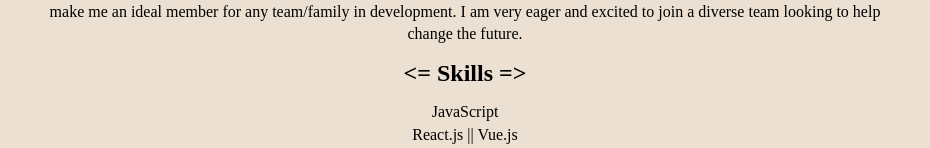
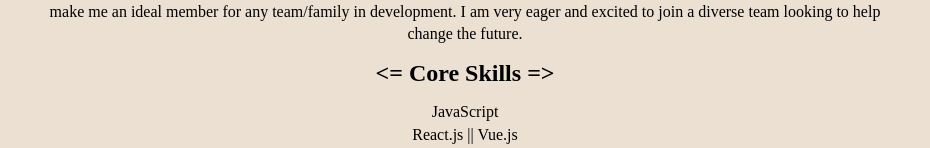
Before and after one commit to kavakai/kai_website, a React (Create React App) app: page / in a window 1280 px wide. Shown: the part 237-385 px from the top of the page, without its empty margins (175-1105 px from the left). Built offline with nearby package versions, Linux system fonts and the light colour scheme; no server answers; a web font is replaced by a local one.

Commit message:
Change skills title

```diff
--- a/src/App.js
+++ b/src/App.js
@@ -27,7 +27,7 @@
         <br/>
         <p className="intro-paragraph">I am super excited about taking my experience from my former careers in customer service and massage, and using those talents to further my evolution as a human in the ever changing field of software development. I have a strong passion for connecting with others, an easy-going attitude, and I can adapt to many situations and teams. I believe the skills I have acquired from my former careers make me an ideal member for any team/family in development. I am very eager and excited to join a diverse team looking to help change the future.</p>
         <br/>
-        <h2>{"<="} Skills {"=>"}</h2>
+        <h2>{"<="} Core Skills {"=>"}</h2>
         <br/>
         <SkillsContainer skills={kaiData.skills} />
       </header>
```
